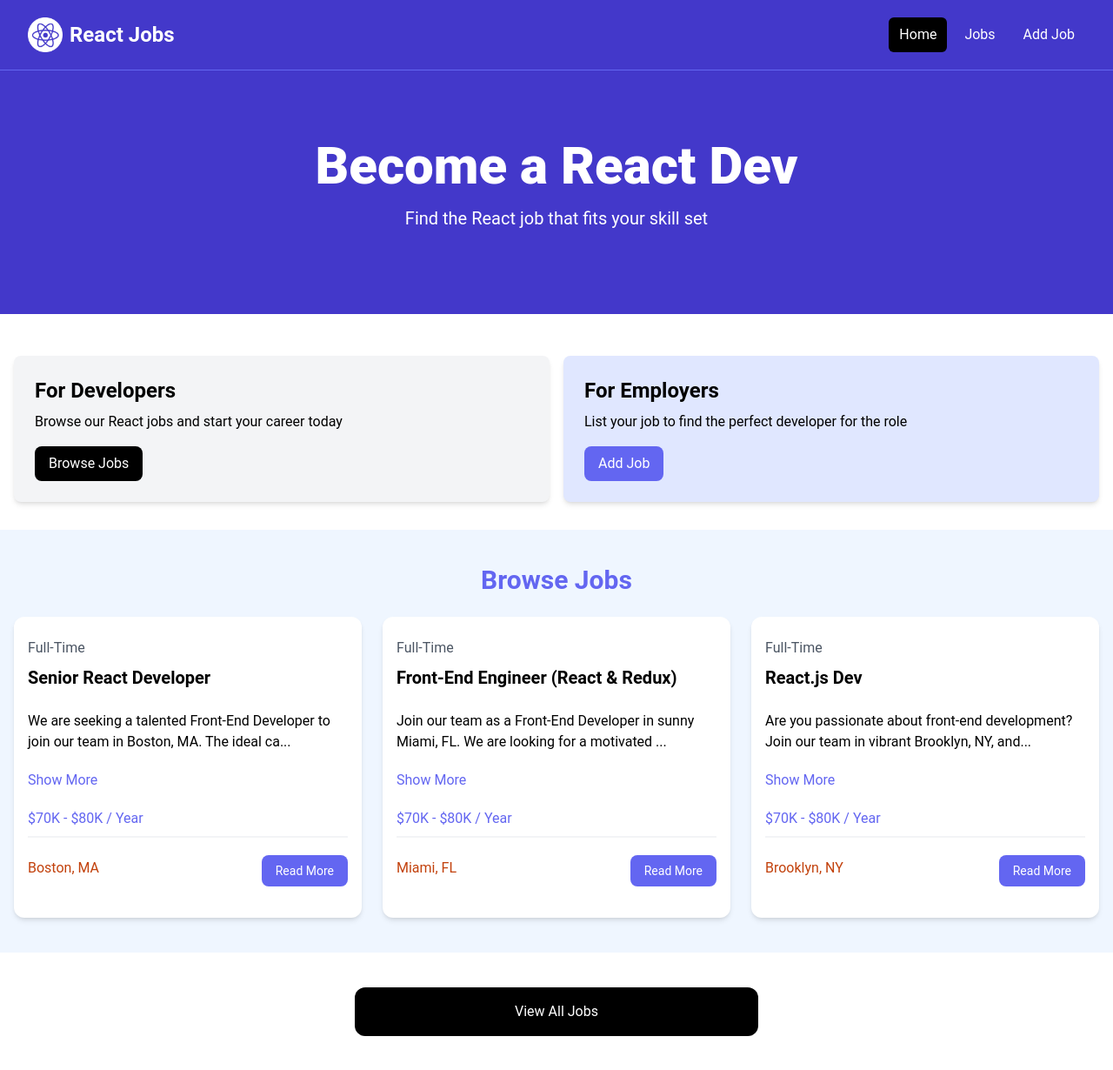
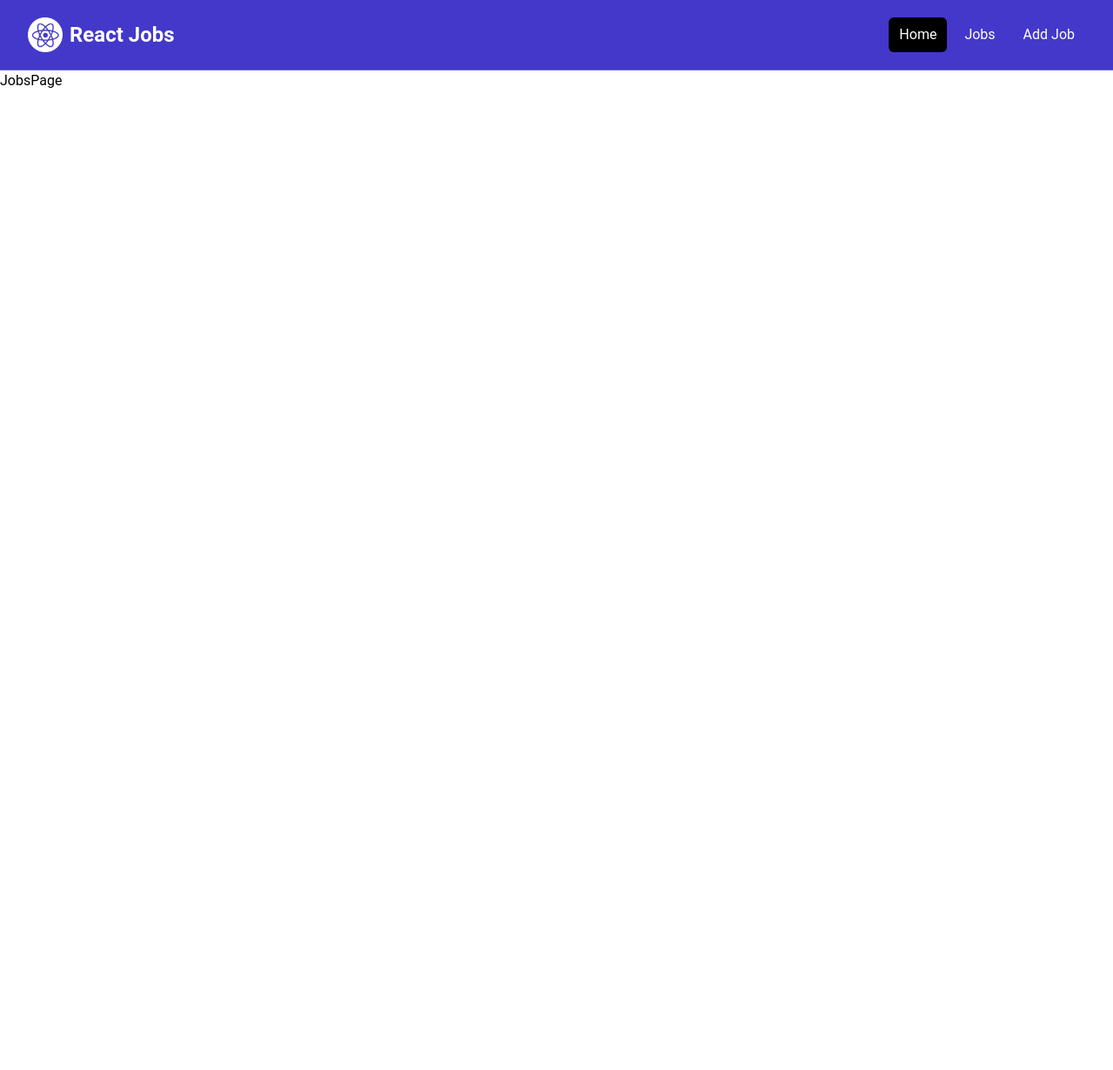
Before and after one commit to joshuascott019/traversy-react-crashcourse-2024_react-jobs-site, a React (Vite) app: page /jobs in a window 1280 px wide. Shown: the whole page at 87% size. After the commit the page ends 800 px from the top, so only its background shows below. Built offline with nearby package versions, Linux system fonts and the light colour scheme.

Commit message:
refactor: implementing react router, pages, layouts, and links

```diff
--- a/package.json
+++ b/package.json
@@ -11,7 +11,9 @@
   },
   "dependencies": {
     "react": "^18.2.0",
-    "react-dom": "^18.2.0"
+    "react-dom": "^18.2.0",
+    "react-icons": "^5.2.1",
+    "react-router-dom": "^6.23.1"
   },
   "devDependencies": {
     "@types/react": "^18.2.66",
--- a/src/App.jsx
+++ b/src/App.jsx
@@ -1,18 +1,25 @@
-import Navbar from './components/Navbar';
-import Hero from './components/Hero';
-import HomeCards from './components/HomeCards';
-import JobListings from './components/JobListings';
-import ViewAllJobs from './components/ViewAllJobs';
+import {
+  Route,
+  createBrowserRouter,
+  createRoutesFromElements,
+  RouterProvider,
+} from 'react-router-dom';
+import HomePage from './pages/HomePage';
+import MainLayout from './layouts/MainLayout';
+import JobsPage from './pages/JobsPage';
+import NotFoundPage from './pages/NotFoundPage';
+
+const router = createBrowserRouter(
+  createRoutesFromElements(
+    <Route path="/" element={<MainLayout />}>
+      <Route index element={<HomePage />} />
+      <Route path="/jobs" element={<JobsPage />} />
+      <Route path="*" element={<NotFoundPage />} />
+    </Route>
+  )
+);
 
 const App = () => {
-  return (
-    <>
-      <Navbar />
-      <Hero />
-      <HomeCards />
-      <JobListings />
-      <ViewAllJobs />
-    </>
-  );
+  return <RouterProvider router={router} />;
 };
 export default App;
--- a/src/components/HomeCards.jsx
+++ b/src/components/HomeCards.jsx
@@ -1,3 +1,4 @@
+import { Link } from 'react-router-dom';
 import Card from './Card';
 
 const HomeCards = () => {
@@ -10,24 +11,24 @@
             <p className="mt-2 mb-4">
               Browse our React jobs and start your career today
             </p>
-            <a
-              href="/jobs.html"
+            <Link
+              to="/jobs"
               className="inline-block bg-black text-white rounded-lg px-4 py-2 hover:bg-gray-700"
             >
               Browse Jobs
-            </a>
+            </Link>
           </Card>
           <Card bg="bg-indigo-100">
             <h2 className="text-2xl font-bold">For Employers</h2>
             <p className="mt-2 mb-4">
               List your job to find the perfect developer for the role
             </p>
-            <a
-              href="/add-job.html"
+            <Link
+              to="/add-job"
               className="inline-block bg-indigo-500 text-white rounded-lg px-4 py-2 hover:bg-indigo-600"
             >
               Add Job
-            </a>
+            </Link>
           </Card>
         </div>
       </div>
--- a/src/components/JobListing.jsx
+++ b/src/components/JobListing.jsx
@@ -1,4 +1,6 @@
+import { Link } from 'react-router-dom';
 import { useState } from 'react';
+import { FaMapMarker } from 'react-icons/fa';
 
 const JobListing = ({ job }) => {
   const [showFullDescription, setShowFullDescription] = useState(false);
@@ -31,15 +33,15 @@
 
         <div className="flex flex-col lg:flex-row justify-between mb-4">
           <div className="text-orange-700 mb-3">
-            <i className="fa-solid fa-location-dot text-lg"></i>
+            <FaMapMarker className="inline text-lg mb-1" />
             {job.location}
           </div>
-          <a
-            href={`/job/${job.id}`}
+          <Link
+            to={`/job/${job.id}`}
             className="h-[36px] bg-indigo-500 hover:bg-indigo-600 text-white px-4 py-2 rounded-lg text-center text-sm"
           >
             Read More
-          </a>
+          </Link>
         </div>
       </div>
     </div>
--- a/src/components/Navbar.jsx
+++ b/src/components/Navbar.jsx
@@ -1,3 +1,4 @@
+import { Link } from 'react-router-dom';
 import logoImg from '../assets/images/logo.png';
 
 const Navbar = () => {
@@ -7,35 +8,32 @@
         <div className="flex h-20 items-center justify-between">
           <div className="flex flex-1 items-center justify-center md:items-stretch md:justify-start">
             {/* <!-- Logo --> */}
-            <a
-              className="flex flex-shrink-0 items-center mr-4"
-              href="/index.html"
-            >
+            <Link className="flex flex-shrink-0 items-center mr-4" to="/">
               <img className="h-10 w-auto" src={logoImg} alt="React Jobs" />
               <span className="hidden md:block text-white text-2xl font-bold ml-2">
                 React Jobs
               </span>
-            </a>
+            </Link>
             <div className="md:ml-auto">
               <div className="flex space-x-2">
-                <a
-                  href="/index.html"
+                <Link
+                  to="/"
                   className="text-white bg-black hover:bg-gray-900 hover:text-white rounded-md px-3 py-2"
                 >
                   Home
-                </a>
-                <a
-                  href="/jobs.html"
+                </Link>
+                <Link
+                  to="/jobs"
                   className="text-white hover:bg-gray-900 hover:text-white rounded-md px-3 py-2"
                 >
                   Jobs
-                </a>
-                <a
-                  href="/add-job.html"
+                </Link>
+                <Link
+                  to="/add-job"
                   className="text-white hover:bg-gray-900 hover:text-white rounded-md px-3 py-2"
                 >
                   Add Job
-                </a>
+                </Link>
               </div>
             </div>
           </div>
--- a/src/components/ViewAllJobs.jsx
+++ b/src/components/ViewAllJobs.jsx
@@ -1,12 +1,14 @@
+import { Link } from 'react-router-dom';
+
 const ViewAllJobs = () => {
   return (
     <section className="m-auto max-w-lg my-10 px-6">
-      <a
-        href="/jobs"
+      <Link
+        to="/jobs"
         className="block bg-black text-white text-center py-4 px-6 rounded-xl hover:bg-gray-700"
       >
         View All Jobs
-      </a>
+      </Link>
     </section>
   );
 };
--- /dev/null
+++ b/src/layouts/MainLayout.jsx
@@ -0,0 +1,12 @@
+import { Outlet } from 'react-router-dom';
+import Navbar from '../components/Navbar';
+
+const MainLayout = () => {
+  return (
+    <>
+      <Navbar />
+      <Outlet />
+    </>
+  );
+};
+export default MainLayout;
--- /dev/null
+++ b/src/pages/HomePage.jsx
@@ -0,0 +1,16 @@
+import Hero from '../components/Hero';
+import HomeCards from '../components/HomeCards';
+import JobListings from '../components/JobListings';
+import ViewAllJobs from '../components/ViewAllJobs';
+
+const HomePage = () => {
+  return (
+    <>
+      <Hero />
+      <HomeCards />
+      <JobListings />
+      <ViewAllJobs />
+    </>
+  );
+};
+export default HomePage;
--- /dev/null
+++ b/src/pages/JobsPage.jsx
@@ -0,0 +1,4 @@
+const JobsPage = () => {
+  return <div>JobsPage</div>;
+};
+export default JobsPage;
--- /dev/null
+++ b/src/pages/NotFoundPage.jsx
@@ -0,0 +1,19 @@
+import { Link } from 'react-router-dom';
+import { FaExclamationTriangle } from 'react-icons/fa';
+
+const NotFoundPage = () => {
+  return (
+    <section className="text-center flex flex-col justify-center items-center h-96">
+      <FaExclamationTriangle className="text-yellow-400 text-6xl mb-4" />
+      <h1 className="text-6xl font-bold mb-4">404 Not Found</h1>
+      <p className="text-xl mb-5">This page does not exist</p>
+      <Link
+        to="/"
+        className="text-white bg-indigo-700 hover:bg-indigo-900 rounded-md px-3 py-2 mt-4"
+      >
+        Go Back
+      </Link>
+    </section>
+  );
+};
+export default NotFoundPage;
```
Also changed, not shown: 1 other file (tests, documents, lock files or other folders).
